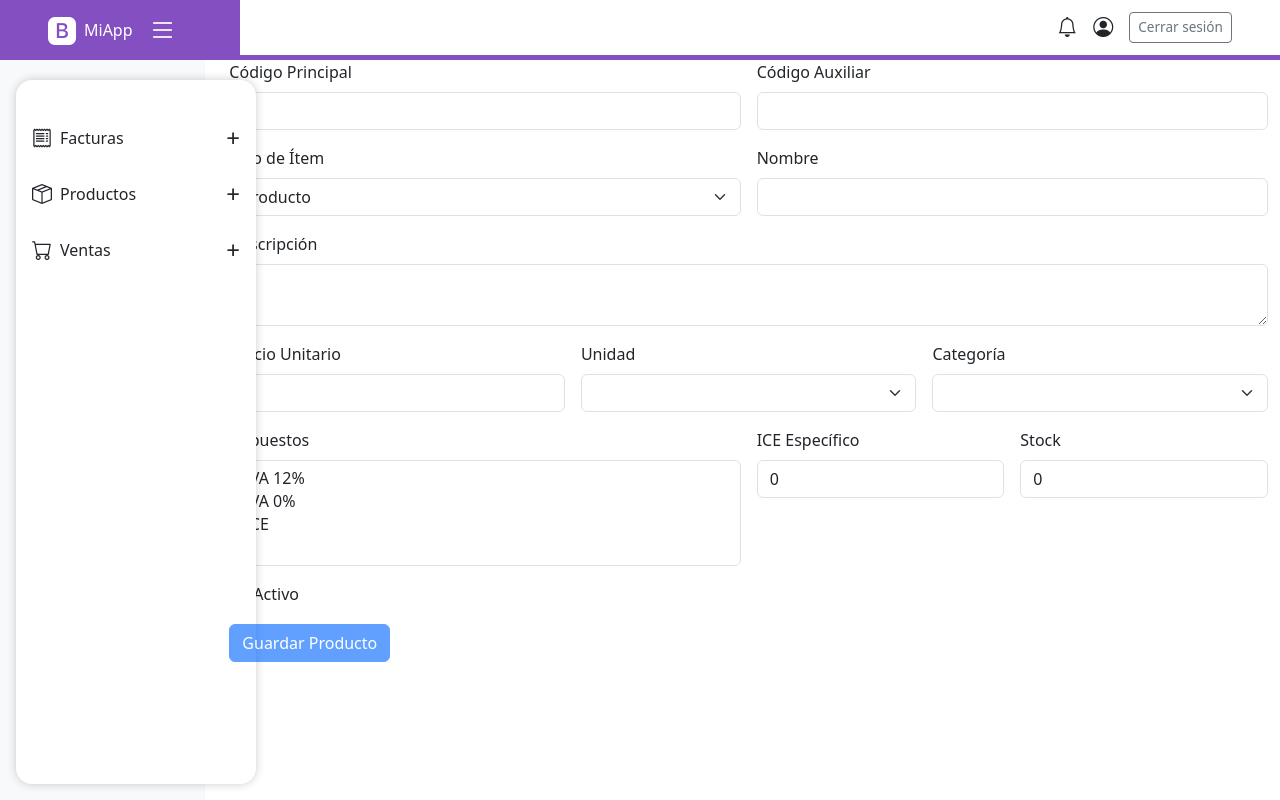
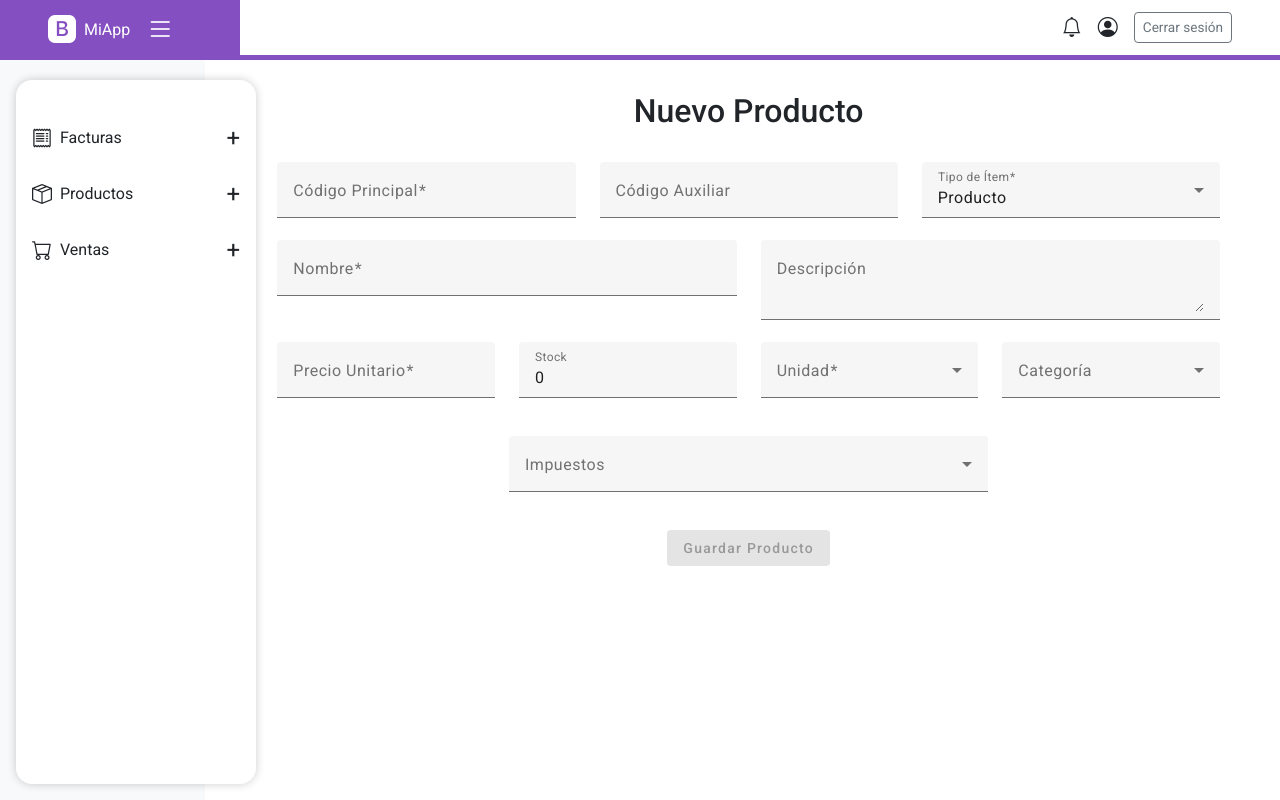
Before and after one commit to michacp/Facturacionvivi, an Angular app: page /new-product in a window 1280 px wide. Built offline with nearby package versions, Linux system fonts and the light colour scheme.

Commit message:
actualizacion

```diff
--- a/angular.json
+++ b/angular.json
@@ -22,7 +22,7 @@
       "prefix": "app",
       "architect": {
         "build": {
-          "builder": "@angular-devkit/build-angular:application",
+          "builder": "@angular/build:application",
           "options": {
             "outputPath": "dist/frondend-facturacion",
             "index": "src/index.html",
@@ -39,8 +39,9 @@
               }
             ],
             "styles": [
-                "node_modules/bootstrap/dist/css/bootstrap.min.css",
-  "node_modules/bootstrap-icons/font/bootstrap-icons.css",
+              "node_modules/@angular/material/prebuilt-themes/deeppurple-amber.css",
+              "node_modules/bootstrap/dist/css/bootstrap.min.css",
+              "node_modules/bootstrap-icons/font/bootstrap-icons.css",
               "src/styles.scss"
             ],
             "scripts": []
@@ -70,7 +71,7 @@
           "defaultConfiguration": "production"
         },
         "serve": {
-          "builder": "@angular-devkit/build-angular:dev-server",
+          "builder": "@angular/build:dev-server",
           "configurations": {
             "production": {
               "buildTarget": "frondend-facturacion:build:production"
@@ -82,10 +83,10 @@
           "defaultConfiguration": "development"
         },
         "extract-i18n": {
-          "builder": "@angular-devkit/build-angular:extract-i18n"
+          "builder": "@angular/build:extract-i18n"
         },
         "test": {
-          "builder": "@angular-devkit/build-angular:karma",
+          "builder": "@angular/build:karma",
           "options": {
             "polyfills": [
               "zone.js",
@@ -100,6 +101,7 @@
               }
             ],
             "styles": [
+              "@angular/material/prebuilt-themes/magenta-violet.css",
               "src/styles.scss"
             ],
             "scripts": []
@@ -110,5 +112,31 @@
   },
   "cli": {
     "analytics": false
+  },
+  "schematics": {
+    "@schematics/angular:component": {
+      "type": "component"
+    },
+    "@schematics/angular:directive": {
+      "type": "directive"
+    },
+    "@schematics/angular:service": {
+      "type": "service"
+    },
+    "@schematics/angular:guard": {
+      "typeSeparator": "."
+    },
+    "@schematics/angular:interceptor": {
+      "typeSeparator": "."
+    },
+    "@schematics/angular:module": {
+      "typeSeparator": "."
+    },
+    "@schematics/angular:pipe": {
+      "typeSeparator": "."
+    },
+    "@schematics/angular:resolver": {
+      "typeSeparator": "."
+    }
   }
 }
--- a/src/app/modules/roles/seller/seller.component.scss
+++ b/src/app/modules/roles/seller/seller.component.scss
@@ -0,0 +1,20 @@
+:host {
+  display: flex;
+  flex-direction: column;
+  height: 100vh;
+  overflow: hidden;
+}
+
+.row.flex-grow-1 {
+  flex-grow: 1;
+  min-height: 0; // Permite que los hijos usen flex correctamente
+  overflow: hidden;
+}
+
+main {
+  height: 100%;
+  overflow-y: auto;
+  overflow-x: hidden;
+  min-width: 0; // Evita desbordamiento horizontal
+  padding-bottom: 24px; // Espacio para evitar scroll innecesario
+}
--- a/src/app/modules/roles/seller/views/product-form/product-form.component.html
+++ b/src/app/modules/roles/seller/views/product-form/product-form.component.html
@@ -1,77 +1,95 @@
-<form [formGroup]="productoForm" class="row g-3">
-  <div class="col-md-6">
-    <label class="form-label">Código Principal</label>
-    <input type="text" class="form-control" formControlName="codigo_principal" />
+<h2 class="text-center mb-4 titulo-producto">Nuevo Producto</h2>
+
+<form [formGroup]="productoForm" class="row g-3 justify-content-center">
+
+  <div class="row">
+    <div class="col-md-4">
+      <mat-form-field appearance="fill" class="w-100">
+        <mat-label>Código Principal</mat-label>
+        <input matInput formControlName="codigo_principal" />
+        <mat-error *ngIf="productoForm.get('codigo_principal')?.invalid && productoForm.get('codigo_principal')?.touched">
+          Campo requerido
+        </mat-error>
+      </mat-form-field>
+    </div>
+
+    <div class="col-md-4">
+      <mat-form-field appearance="fill" class="w-100">
+        <mat-label>Código Auxiliar</mat-label>
+        <input matInput formControlName="codigo_auxiliar" />
+      </mat-form-field>
+    </div>
+
+    <div class="col-md-4">
+      <mat-form-field appearance="fill" class="w-100">
+        <mat-label>Tipo de Ítem</mat-label>
+        <mat-select formControlName="tipo_item">
+          <mat-option value="producto">Producto</mat-option>
+          <mat-option value="servicio">Servicio</mat-option>
+        </mat-select>
+      </mat-form-field>
+    </div>
+  </div>
+
+  <div class="row">
+    <div class="col-md-6">
+      <mat-form-field appearance="fill" class="w-100">
+        <mat-label>Nombre</mat-label>
+        <input matInput formControlName="nombre" />
+      </mat-form-field>
+    </div>
+    <div class="col-md-6">
+      <mat-form-field appearance="fill" class="w-100">
+        <mat-label>Descripción</mat-label>
+        <textarea matInput formControlName="descripcion" rows="2"></textarea>
+      </mat-form-field>
+    </div>
+  </div>
+
+  <div class="row">
+    <div class="col-md-3">
+      <mat-form-field appearance="fill" class="w-100">
+        <mat-label>Precio Unitario</mat-label>
+        <input matInput type="number" formControlName="precio_unitario" />
+      </mat-form-field>
+    </div>
+    <div class="col-md-3">
+      <mat-form-field appearance="fill" class="w-100">
+        <mat-label>Stock</mat-label>
+        <input matInput type="number" formControlName="stock" />
+      </mat-form-field>
+    </div>
+    <div class="col-md-3">
+      <mat-form-field appearance="fill" class="w-100">
+        <mat-label>Unidad</mat-label>
+        <mat-select formControlName="id_unidad">
+          <mat-option *ngFor="let unidad of unidades" [value]="unidad._id">{{ unidad.nombre }}</mat-option>
+        </mat-select>
+      </mat-form-field>
+    </div>
+    <div class="col-md-3">
+      <mat-form-field appearance="fill" class="w-100">
+        <mat-label>Categoría</mat-label>
+        <mat-select formControlName="id_categoria">
+          <mat-option *ngFor="let categoria of categorias" [value]="categoria._id">{{ categoria.nombre }}</mat-option>
+        </mat-select>
+      </mat-form-field>
+    </div>
   </div>
 
   <div class="col-md-6">
-    <label class="form-label">Código Auxiliar</label>
-    <input type="text" class="form-control" formControlName="codigo_auxiliar" />
+    <mat-form-field appearance="fill" class="w-100">
+      <mat-label>Impuestos</mat-label>
+      <mat-select multiple formControlName="id_impuestos">
+        <mat-option *ngFor="let imp of impuestos" [value]="imp._id">{{ imp.nombre }}</mat-option>
+      </mat-select>
+    </mat-form-field>
   </div>
 
-  <div class="col-md-6">
-    <label class="form-label">Tipo de Ítem</label>
-    <select class="form-select" formControlName="tipo_item">
-      <option value="producto">Producto</option>
-      <option value="servicio">Servicio</option>
-    </select>
-  </div>
 
-  <div class="col-md-6">
-    <label class="form-label">Nombre</label>
-    <input type="text" class="form-control" formControlName="nombre" />
-  </div>
-
-  <div class="col-md-12">
-    <label class="form-label">Descripción</label>
-    <textarea class="form-control" formControlName="descripcion" rows="2"></textarea>
-  </div>
-
-  <div class="col-md-4">
-    <label class="form-label">Precio Unitario</label>
-    <input type="number" step="0.01" class="form-control" formControlName="precio_unitario" />
-  </div>
-
-  <div class="col-md-4">
-    <label class="form-label">Unidad</label>
-    <select class="form-select" formControlName="id_unidad">
-      <!-- Reemplaza con tus opciones dinámicas -->
-      <option [ngValue]="null" disabled selected>Seleccione...</option>
-      <option *ngFor="let unidad of unidades" [value]="unidad._id">{{ unidad.nombre }}</option>
-    </select>
-  </div>
-
-  <div class="col-md-4">
-    <label class="form-label">Categoría</label>
-    <select class="form-select" formControlName="id_categoria">
-      <option [ngValue]="null" disabled selected>Seleccione...</option>
-      <option *ngFor="let categoria of categorias" [value]="categoria._id">{{ categoria.nombre }}</option>
-    </select>
-  </div>
-
-  <div class="col-md-6">
-    <label class="form-label">Impuestos</label>
-    <select multiple class="form-select" formControlName="id_impuestos">
-      <option *ngFor="let imp of impuestos" [value]="imp._id">{{ imp.nombre }}</option>
-    </select>
-  </div>
-
-  <div class="col-md-3">
-    <label class="form-label">ICE Específico</label>
-    <input type="number" step="0.01" class="form-control" formControlName="ice_especifico" />
-  </div>
-
-  <div class="col-md-3">
-    <label class="form-label">Stock</label>
-    <input type="number" class="form-control" formControlName="stock" />
-  </div>
-
-  <div class="col-md-12 form-check mt-3">
-    <input class="form-check-input" type="checkbox" formControlName="estado" id="estado" />
-    <label class="form-check-label" for="estado">Activo</label>
-  </div>
-
-  <div class="col-12 mt-3">
-    <button type="submit" class="btn btn-primary" [disabled]="productoForm.invalid">Guardar Producto</button>
+  <div class="col-12 mt-3 text-center">
+    <button mat-raised-button color="primary" type="submit" [disabled]="productoForm.invalid">
+      Guardar Producto
+    </button>
   </div>
 </form>
--- a/src/app/modules/roles/seller/views/product-form/product-form.component.scss
+++ b/src/app/modules/roles/seller/views/product-form/product-form.component.scss
@@ -1,4 +1,6 @@
 form {
+  margin: 32px 24px 0 24px; // top, right, bottom, left
+
   .form-label {
     font-weight: 500;
   }
@@ -13,3 +15,7 @@ form {
     margin-left: 0.5rem;
   }
 }
+
+.titulo-producto {
+  margin-top: 32px;
+}
--- a/src/index.html
+++ b/src/index.html
@@ -6,6 +6,8 @@
   <base href="/">
   <meta name="viewport" content="width=device-width, initial-scale=1">
   <link rel="icon" type="image/x-icon" href="favicon.ico">
+  <link href="https://fonts.googleapis.com/css2?family=Roboto:wght@300;400;500&display=swap" rel="stylesheet">
+  <link href="https://fonts.googleapis.com/icon?family=Material+Icons" rel="stylesheet">
 </head>
 <body>
   <app-root></app-root>
--- a/src/styles.scss
+++ b/src/styles.scss
@@ -1 +1,4 @@
 /* You can add global styles to this file, and also import other style files */
+
+html, body { height: 100%; }
+body { margin: 0; font-family: Roboto, "Helvetica Neue", sans-serif; }
```
Also changed, not shown: package.json (+13 -11 lines), src/app/modules/roles/seller/seller.module.ts (+15 -2 lines), 1 other file (tests, documents, lock files or other folders).
